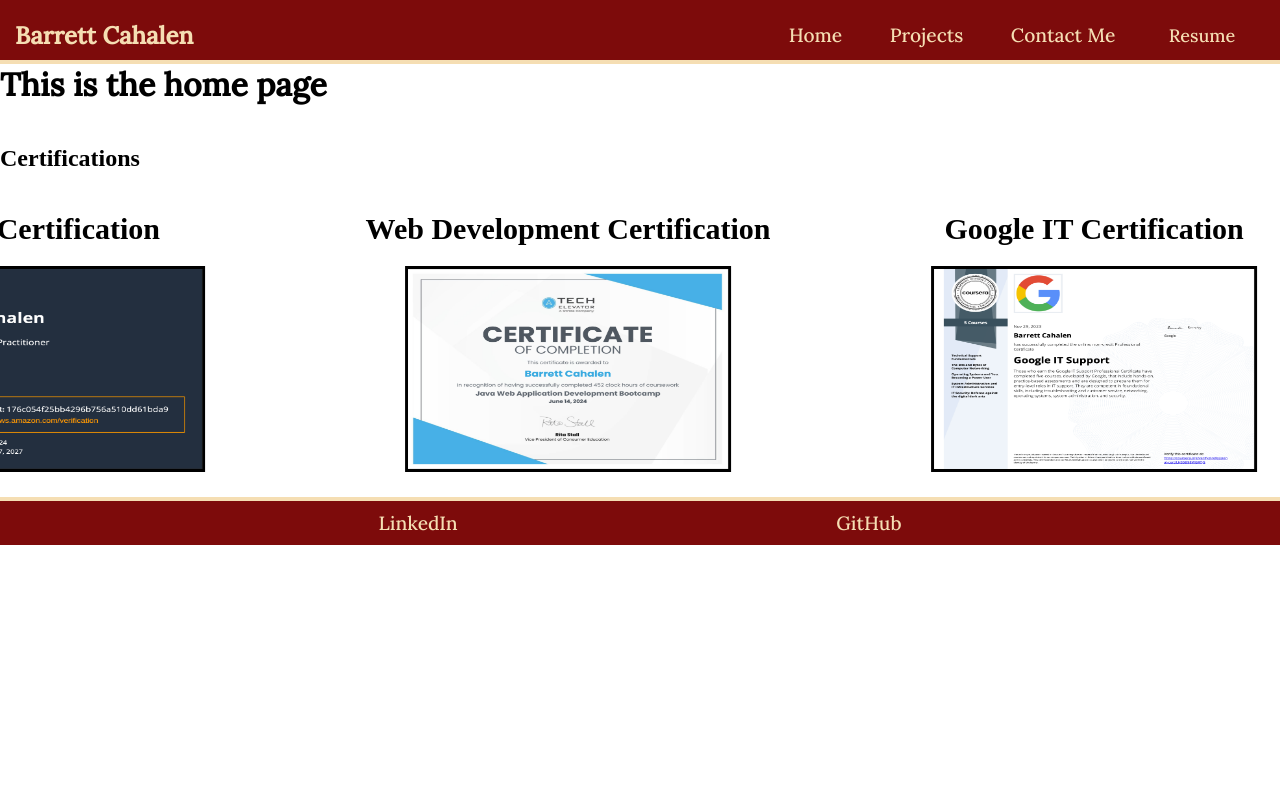
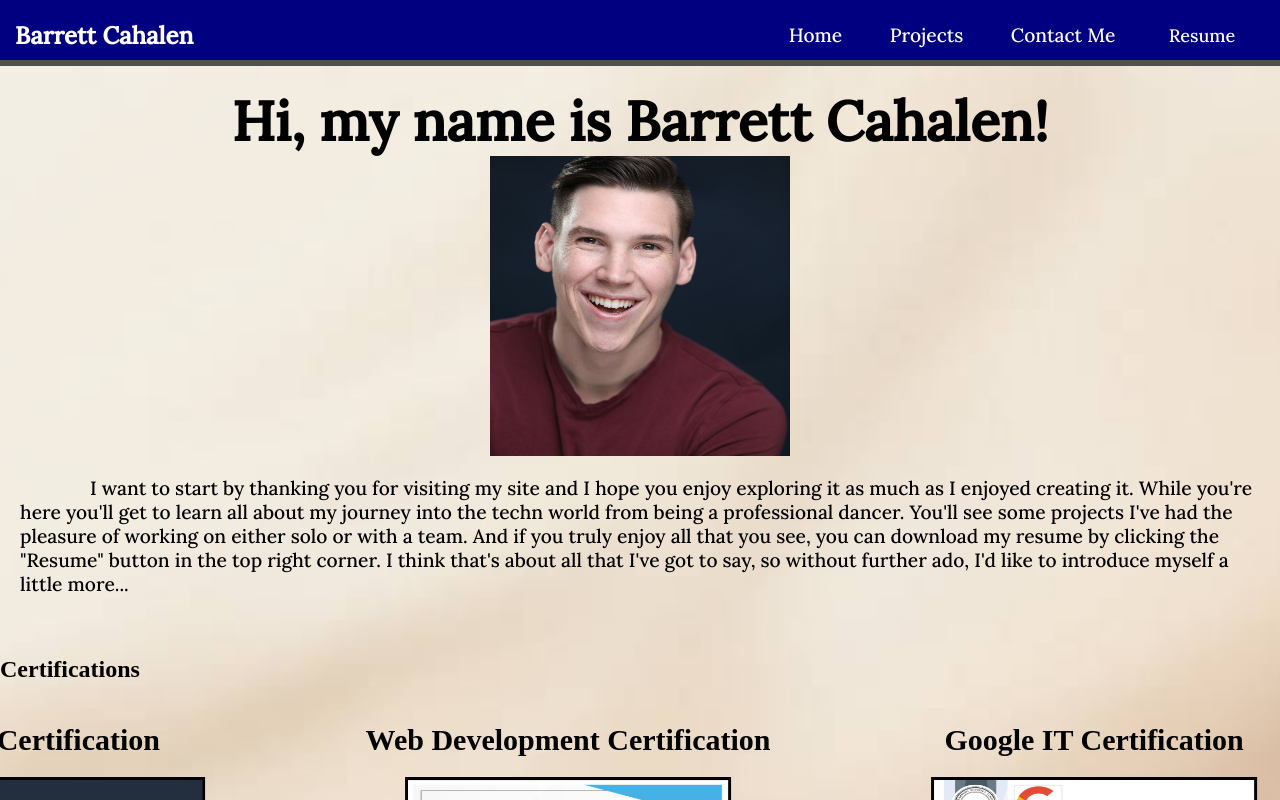
Before and after one commit to bpcahalen/Portfolio, a Vue app: page / in a window 1280 px wide. Both pictures are taken after a click on the button "Enter". Built offline with nearby package versions, Linux system fonts and the light colour scheme.

Commit message:
Changed color scheme and updated home page

```diff
--- a/src/App.vue
+++ b/src/App.vue
@@ -137,8 +137,8 @@
 
 header {
   margin: 0;
-  background-color: #7d0b0b;
-  border-bottom: wheat 4px solid;
+  background-color: navy;
+  border-bottom: 	#505050 6px solid;
   height: 60px;
 }
 
@@ -157,13 +157,13 @@
 }
 
 .name {
-  color: wheat;
+  color: white;
   font-family: "Lora", serif;
   cursor: default;
 }
 
 a {
-  color: wheat;
+  color: white;
   text-decoration: none;
   font-size: larger;
   font-family: "Lora", serif;
@@ -171,13 +171,13 @@
 
 a:hover {
   text-decoration: underline solid;
-  color: white;
+  color: wheat;
 }
 
 footer{
   margin: 0;
-  background-color: #7d0b0b;
-  border-top: wheat 4px solid;
+  background-color: navy;
+  border-top: 	#505050 6px solid;
   display: flex;
   justify-content: space-evenly;
   align-items: center;
@@ -190,8 +190,8 @@
 
 .resumeButton{
   border: none;
-  background-color: #7d0b0b;
-  color: wheat;
+  background-color: navy;
+  color: white;
   text-decoration: none;
   font-size: large;
   font-family: "Lora", serif;
@@ -200,6 +200,6 @@
 
 .resumeButton:hover{
   text-decoration: underline solid;
-  color: white;
+  color: wheat;
 }
 </style>
--- a/src/components/ProjectComponent.vue
+++ b/src/components/ProjectComponent.vue
@@ -24,8 +24,8 @@
 <style>
 
 .projects{
-    color: white;
-    margin: 30px;
+    color: navy;
+    margin: 40px 15px;
     display: flex;
     flex-direction: column;
     justify-content: center;
@@ -36,6 +36,7 @@
 .projectName{
     text-decoration: underline solid 3px;
     font-size: 50px;
+    margin: 15px 0;
 }
 
 .image-link {
@@ -51,24 +52,22 @@
 }
 
 .projectLink {
-    color: black;
+    color: navy;
     font-size: medium;
     font-family: "Lora", serif;
     font-weight: bold;
-    color: white;
 }
 
 .projectLink2 {
-    color: black;
+    color: navy;
     font-size: medium;
     font-family: "Lora", serif;
     font-weight: bold;
-    color: white;
 }
 
 .projectLink2:hover {
-    color: wheat;
-    text-decoration: underline wheat;
+    color: navy;
+    text-decoration: underline navy;
     cursor: pointer;
 }
 
--- a/src/views/HomeView.vue
+++ b/src/views/HomeView.vue
@@ -1,6 +1,15 @@
 <template >
   <div class="home">
-    <h1>This is the home page</h1>
+    <div class="introPart">
+      <h1 class="introName">Hi, my name is Barrett Cahalen!</h1>
+      <img src="../images/businessPhoto.jpg" class="headshot1">
+      <p class="intro"> I want to start by thanking you for visiting my site and I hope you enjoy exploring it as much as I enjoyed creating it. While you're here you'll
+      get to learn all about my journey into the techn world from being a professional dancer. You'll see some projects I've had the pleasure of working on either solo or with a team.
+      And if you truly enjoy all that you see, you can download my resume by clicking the "Resume" button in the top right corner. I think that's about all that I've got to say, so without
+      further ado, I'd like to introduce myself a little more...
+      </p>
+    </div>
+
     <div class="certificates">
             <h2>Certifications</h2>
             <div class="certSlide">
@@ -55,14 +64,39 @@
 <style scoped>
 
 .home{
-  /* background-color: black; */
+  background-image: url("../images/tan3.jpg");
+  background-position: center;
+  background-repeat: no-repeat;
+  background-size: cover;
   height:100%;
 }
 
-h1{
+.introPart{
+  display: flex;
+  justify-content: center;
+  align-items: center;
+  flex-direction: column;
+}
+
+.intro{
   margin: 0;
+  padding: 20px;
+  font-size: larger;
+  font-family: "Lora", serif;
+  text-indent: 70px;
+}
+
+.introName{
+  margin: 0;
+  padding: 20px 0 0 0;
   color: black;
   font-family: "Lora", serif;
+  font-size: 55px;
+}
+
+.headshot1{
+  width: 300px;
+  height: 300px;
 }
 
 @keyframes slide{
--- a/src/views/ProjectView.vue
+++ b/src/views/ProjectView.vue
@@ -5,9 +5,9 @@
         <h3 class="projectWelcome2">Here you can see a few examples of projects I've created or co-created along with
             the use of languages or frameworks such as: <br> Java, SQL, HTML, CSS, JS, Spring, and Vue.js.</h3>
             <div class="quickAccess">
-                <a href="#1" id="project-1">Frontend Project: Memory Card Game</a>
-                <a href="#2" id="project-2">Backend Project: TenMo Service</a>
-                <a href="#3" id="project-3">Fullstack Project: World Byte Meal Planning Application</a>
+                <a href="#1" id="project-1" class="jump">Frontend Project: Memory Card Game</a>
+                <a href="#2" id="project-2" class="jump">Backend Project: TenMo Service</a>
+                <a href="#3" id="project-3" class="jump">Fullstack Project: World Byte Meal Planning Application</a>
             </div>
         <div>
             <project :projects="projects"/>
@@ -63,9 +63,12 @@
 .project {
     height: 100%;
     padding: 20px 0 40px 0;
-    background-color: black;
+    background-image: url("../images/tan3.jpg");
+    background-position: center;
+    background-repeat: no-repeat;
+    background-size: cover;
     cursor: default;
-    color: white;
+    color: navy;
 }
 
 .projectTitle {
@@ -74,7 +77,7 @@
     font-size: 500%;
     margin-bottom: 15px;
     text-decoration: underline;
-    color: white;
+    color: navy;
 }
 
 .projectWelcome {
@@ -87,12 +90,25 @@
     text-align: center;
     font-family: "Lora", serif;
     font-size: 100%;
-    margin-bottom: 50px;
+    margin-bottom: 35px;
     font-weight: bold;
 }
 
 .quickAccess{
     scroll-behavior: smooth;
+    display: flex;
+    justify-content: space-around;
+    align-items: center;
+}
+
+.jump{
+    color: navy;
+    font-family: "Lora", serif;
+}
+
+.jump:hover{
+    color: navy;
+    text-decoration: underline navy;
 }
 
 /* .projects {
```
Also changed, not shown: src/images/businessPhoto.jpg (added), src/images/tan3.jpg (added).
